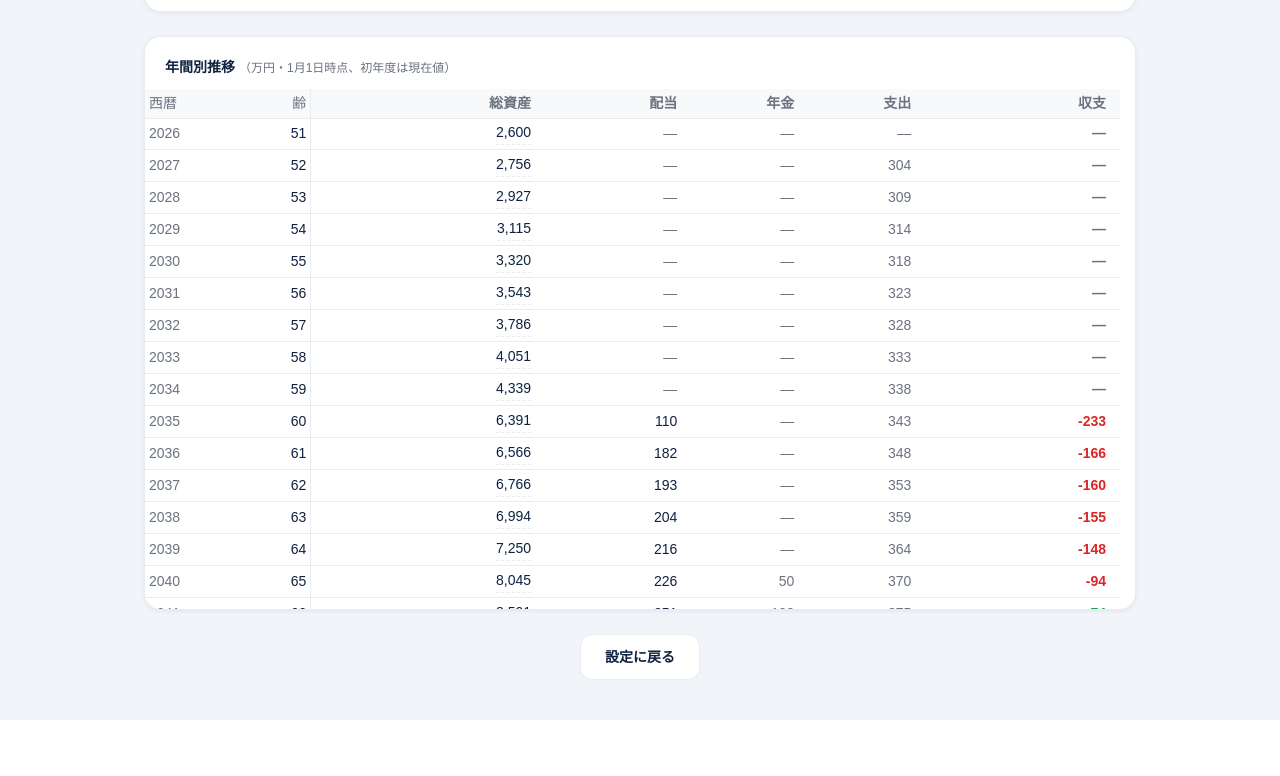
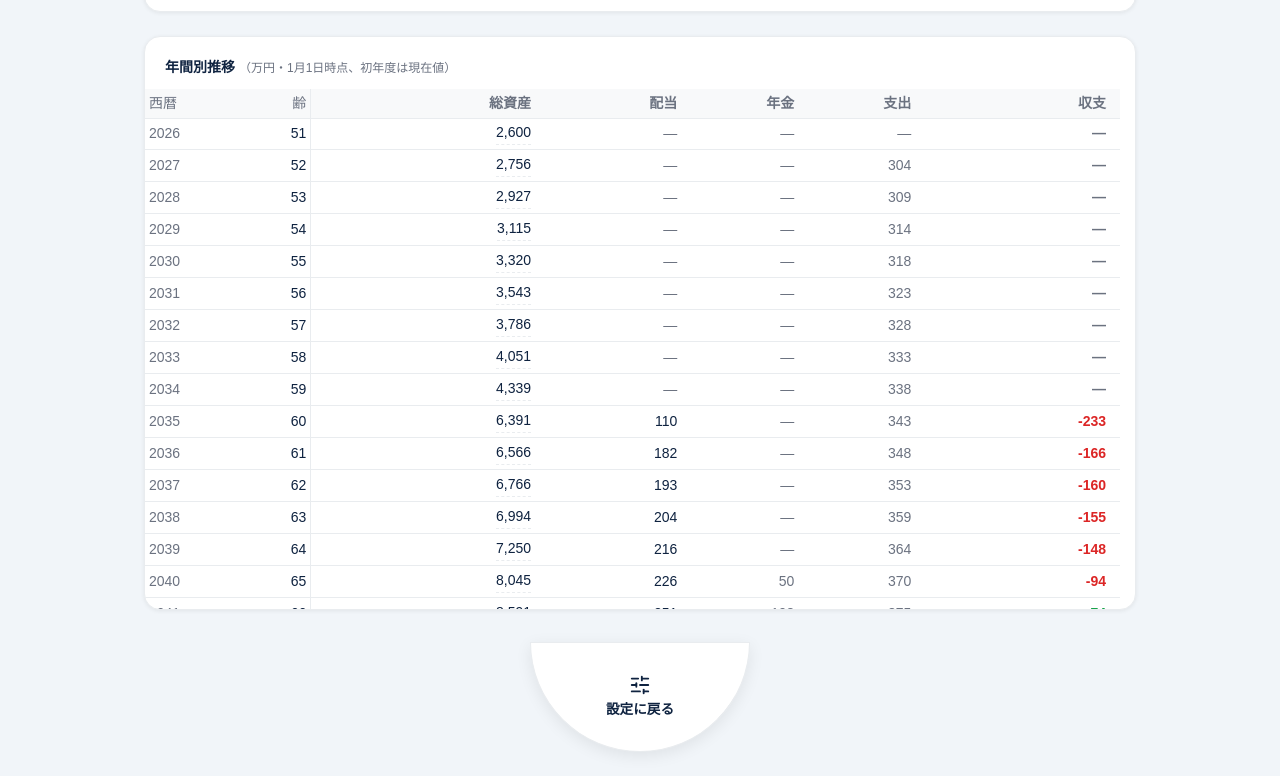
Before and after one commit to toyakaku10-creator/kurasu, a Next.js app: page /kurasu/result in a window 1280 px wide. Shown: the part 951-1727 px from the top of the page. Before the commit the page ends 1671 px from the top, so only its background shows below. Built offline with nearby package versions, Linux system fonts and the light colour scheme.

Commit message:
feat: 開始ボタンを上半円・戻るボタンを下半円デザインに変更

```diff
--- a/app/kurasu/InputClient.tsx
+++ b/app/kurasu/InputClient.tsx
@@ -3,7 +3,7 @@
 import { useState, useEffect, useCallback } from 'react';
 import { useRouter } from 'next/navigation';
 import {
-  User, TrendingUp, Landmark, Home, Building2, LogOut, Coins, RefreshCw, PlayCircle, ChevronUp, ChevronDown,
+  User, TrendingUp, Landmark, Home, Building2, LogOut, Coins, RefreshCw, ChevronUp, ChevronDown,
 } from 'lucide-react';
 import { DEFAULT_PARAMS } from './simulation';
 import type { Params } from './simulation';
@@ -308,14 +308,14 @@ export default function InputClient() {
           style={{
             background: GOLD,
             color: NAVY,
-            width: 220,
-            height: 110,
+            width: 280,
+            height: 140,
             borderRadius: '9999px 9999px 0 0',
             boxShadow: `0 -4px 24px ${GOLD}66`,
             fontSize: '0.85rem',
           }}
         >
-          <PlayCircle size={28} />
+          <TrendingUp size={28} />
           シミュレーション開始
         </button>
       </footer>
--- a/app/kurasu/result/ResultClient.tsx
+++ b/app/kurasu/result/ResultClient.tsx
@@ -396,13 +396,23 @@ export default function ResultClient() {
             </div>
           </div>
 
-          {/* Bottom back button */}
-          <div className="flex justify-center pb-4">
+          {/* Bottom back button — 下半円デザイン */}
+          <div className="flex justify-center pt-2 pb-0">
             <button
               onClick={() => router.push('/kurasu')}
-              className="flex items-center gap-2 text-sm font-semibold px-6 py-3 rounded-xl transition-colors hover:bg-gray-100"
-              style={{ color: NAVY, border: `1px solid ${BORDER}`, background: BG }}
+              className="flex flex-col items-center justify-center gap-1 font-semibold transition-transform active:scale-95 hover:opacity-80"
+              style={{
+                color: NAVY,
+                background: BG,
+                border: `1px solid ${BORDER}`,
+                width: 220,
+                height: 110,
+                borderRadius: '0 0 9999px 9999px',
+                boxShadow: `0 4px 16px rgba(0,0,0,.08)`,
+                fontSize: '0.85rem',
+              }}
             >
+              <SlidersHorizontal size={22} />
               設定に戻る
             </button>
           </div>
```
